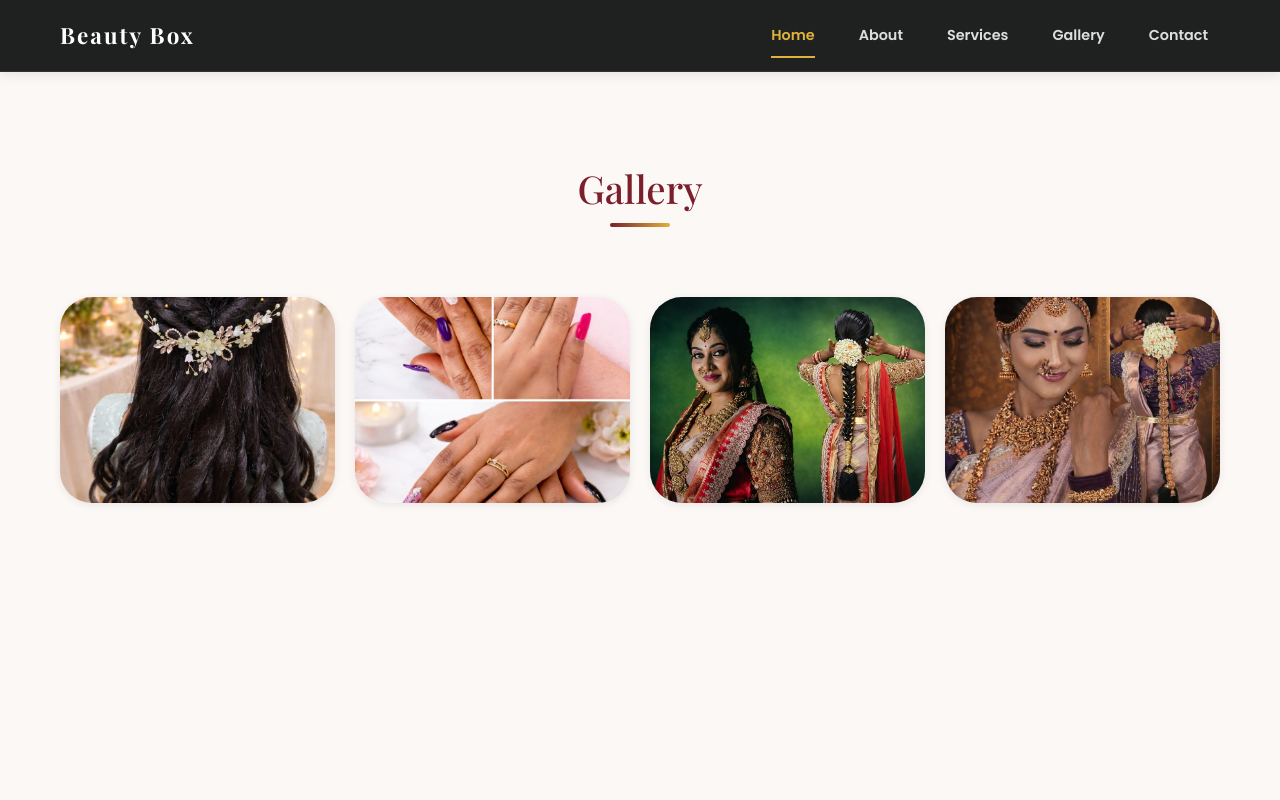
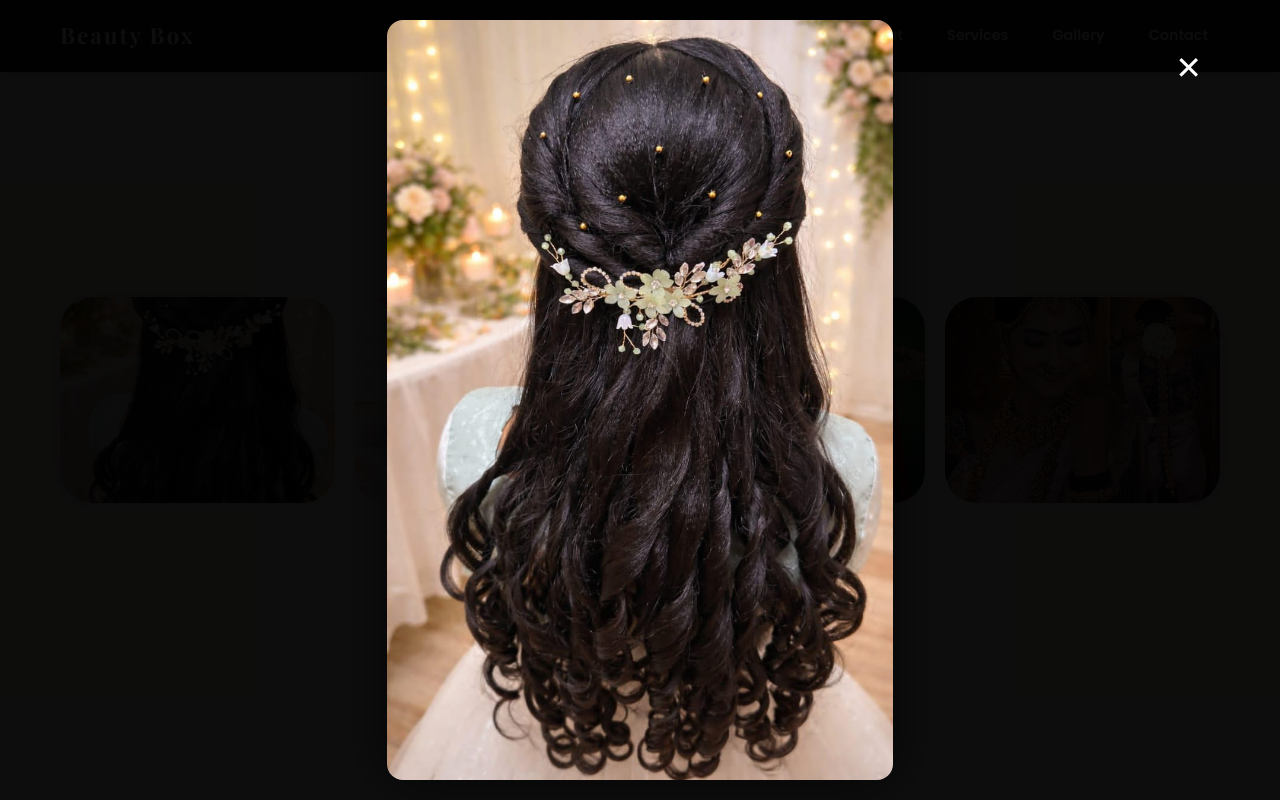
Before and after one commit to abhisheknirogi/Kalyani, a React (Vite) app: page / in a window 1280 px wide. Both pictures are taken after a click on the picture 197 px from the left and 3969 px from the top of the page. Shown: the part 3569-4369 px from the top of the page. Built offline with nearby package versions, Linux system fonts and the light colour scheme.

Commit message:
full screen

```diff
--- a/src/components/Gallery.jsx
+++ b/src/components/Gallery.jsx
@@ -1,7 +1,8 @@
-import React, { useState } from "react";
+import React, { useState, useEffect } from "react";
 
 const Gallery = () => {
   const [imageError, setImageError] = useState({});
+  const [selectedImage, setSelectedImage] = useState(null);
 
   const galleryImages = [
     { id: 1, src: "/files/1.jpeg", alt: "Bridal saree draping service" },
@@ -10,15 +11,25 @@ const Gallery = () => {
     { id: 5, src: "/files/5.jpeg", alt: "Festive saree styling" },
   ];
 
-
   const handleImageError = (id) => {
     setImageError((prev) => ({ ...prev, [id]: true }));
   };
+
+  // ✅ ESC key close fullscreen
+  useEffect(() => {
+    const handleEsc = (e) => {
+      if (e.key === "Escape") setSelectedImage(null);
+    };
+
+    window.addEventListener("keydown", handleEsc);
+    return () => window.removeEventListener("keydown", handleEsc);
+  }, []);
 
   return (
     <section id="gallery">
       <div className="container">
         <h2 className="section-title">Gallery</h2>
+
         <div className="gallery-grid">
           {galleryImages.map((image) => (
             <img
@@ -26,11 +37,27 @@ const Gallery = () => {
               src={image.src}
               alt={image.alt}
               loading="lazy"
+              onClick={() => setSelectedImage(image.src)}
+              onError={() => handleImageError(image.id)}
+              className="gallery-img"
             />
-
           ))}
         </div>
       </div>
+
+      {/* Fullscreen Viewer */}
+      {selectedImage && (
+        <div className="fullscreen-overlay" onClick={() => setSelectedImage(null)}>
+          <img src={selectedImage} className="fullscreen-img" />
+
+          <button
+            className="close-btn"
+            onClick={() => setSelectedImage(null)}
+          >
+            ✕
+          </button>
+        </div>
+      )}
     </section>
   );
 };
--- a/src/index.css
+++ b/src/index.css
@@ -145,3 +145,60 @@ button:focus-visible {
   transform: scale(1.02);
   box-shadow: 0 12px 30px rgba(0,0,0,0.25);
 }
+.gallery-grid {
+  display: grid;
+  grid-template-columns: repeat(auto-fill, minmax(250px, 1fr));
+  gap: 16px;
+}
+
+.gallery-img {
+  width: 100%;
+  border-radius: 14px;
+  cursor: pointer;
+  transition: 0.3s ease;
+}
+
+.gallery-img:hover {
+  transform: scale(1.05);
+}
+
+/* FULLSCREEN OVERLAY */
+.fullscreen-overlay {
+  position: fixed;
+  top: 0;
+  left: 0;
+  width: 100vw;
+  height: 100vh;
+  background: rgba(0, 0, 0, 0.95);
+  display: flex;
+  align-items: center;
+  justify-content: center;
+  z-index: 9999;
+}
+
+.fullscreen-img {
+  max-width: 95%;
+  max-height: 95%;
+  border-radius: 16px;
+  box-shadow: 0 0 60px rgba(0,0,0,0.7);
+}
+
+/* Close button */
+.close-btn {
+  position: absolute;
+  top: 20px;
+  right: 30px;
+  font-size: 32px;
+  background: none;
+  border: none;
+  color: white;
+  cursor: pointer;
+}
+.fullscreen-img {
+  animation: zoomIn 0.3s ease;
+}
+
+@keyframes zoomIn {
+  from { transform: scale(0.9); opacity: 0; }
+  to { transform: scale(1); opacity: 1; }
+}
```
Lines whose indentation alone changed are shown as unchanged.
